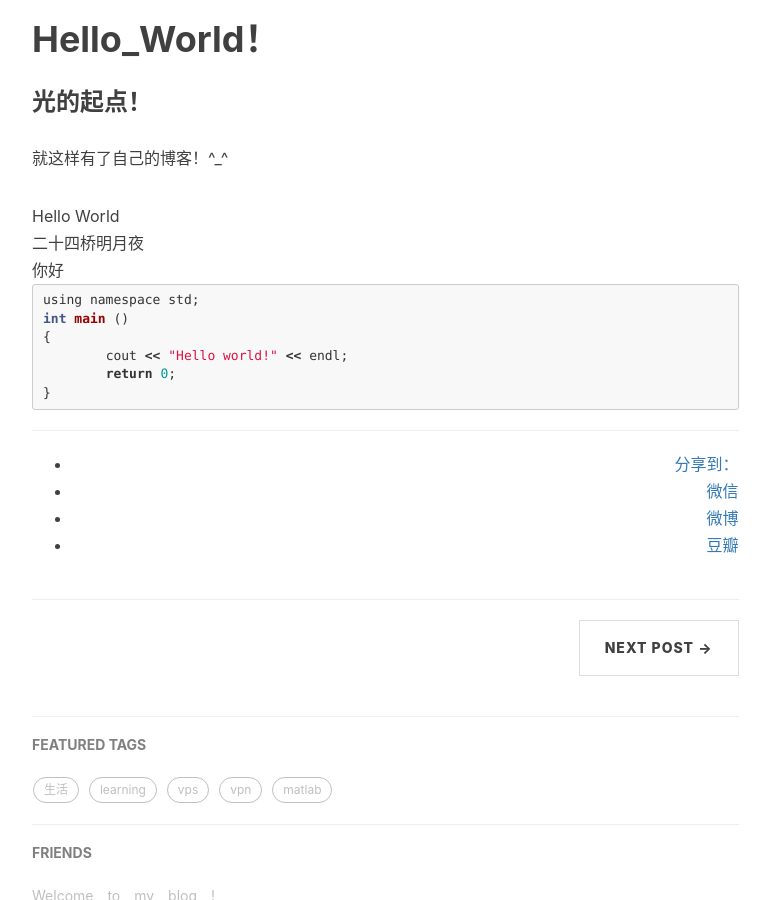
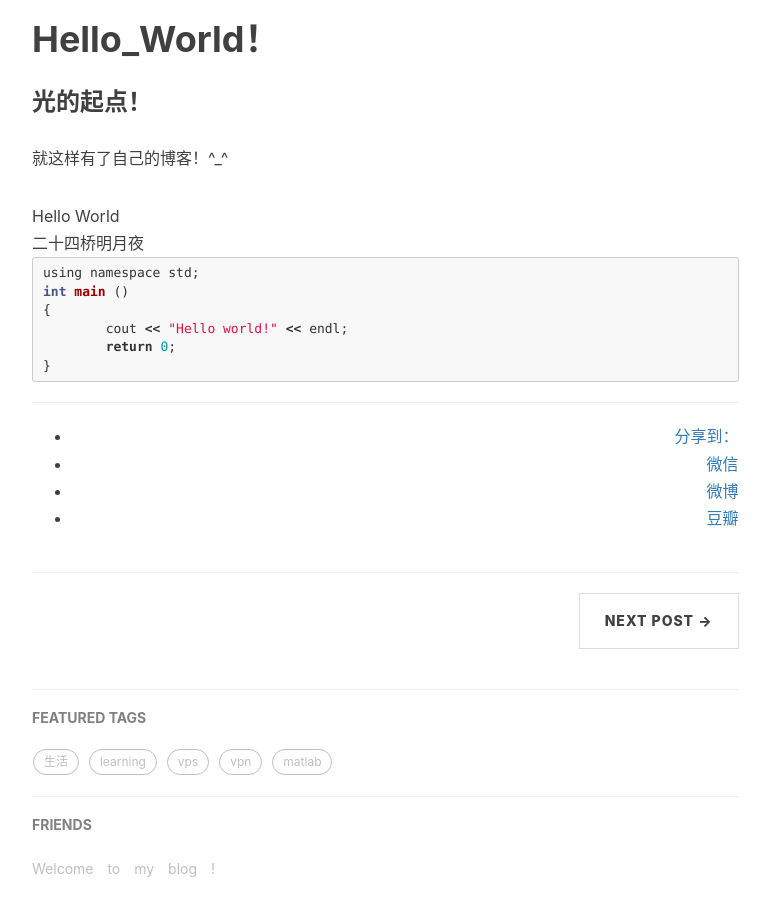
Before and after one commit to dyhube/dyhube.github.io, a Jekyll site: the page built from _posts/2016-05-06-HelloWorld.md, in a window 1280 px wide and 900 px high, scrolled down 553 px. Shown: the whole window, without its empty margins (233-1003 px from the left). Built offline with Jekyll 4.4.1, drawn with Linux system fonts in a browser that asks for light colours; nearby versions of some CDN libraries; comment, search, counter and statistics services are not loaded; a style sheet for code colours, icons or effects is not loaded.

Commit message:
Update 2016-05-06-HelloWorld.md

```diff
--- a/_posts/2016-05-06-HelloWorld.md
+++ b/_posts/2016-05-06-HelloWorld.md
@@ -24,9 +24,6 @@ tags:
 <link href='https://www.hanyi.studio/WebFonts/C3DB971E-443B-4D37-887D-530EE441EB6B/201704/css/4E738EFEF4ACAB7D.css' rel='stylesheet' type='text/css'/>
 <div class="css4E738EFEF4ACAB7D">二十四桥明月夜</div>
 
-<link href='https://www.hanyi.studio/WebFonts/C3DB971E-443B-4D37-887D-530EE441EB6B/201704/css/4E738EFEF4ACAB7D.css' rel='stylesheet' type='text/css'/>
-<div class="css4E738EFEF4ACAB7D">你好</div>
-
 {% highlight c %}
 using namespace std;
 int main ()
```
